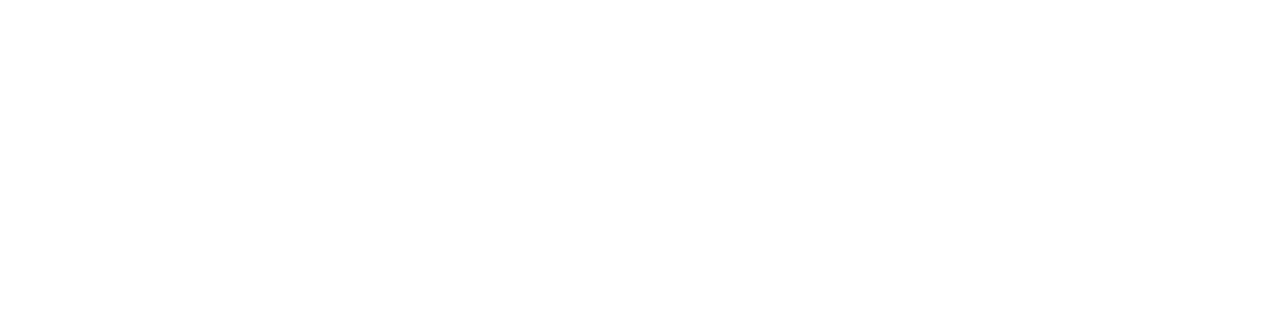
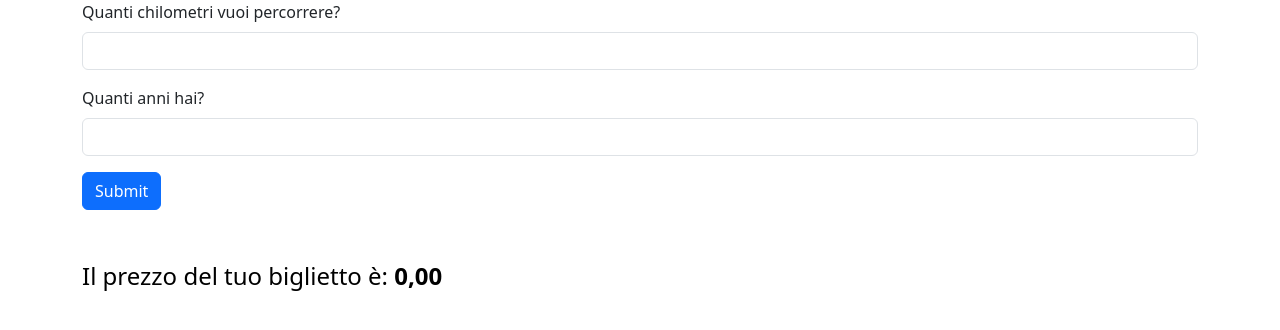
Before and after one commit to CarloBattista/js-biglietto-treno, a plain HTML site: page index.html in a window 1280 px wide. Drawn offline with nearby package versions, Linux system fonts and the light colour scheme.

Commit message:
import bootstrap

```diff
--- /dev/null
+++ b/_assets/css/main.css
@@ -0,0 +1,24 @@
+* {
+    box-sizing: border-box;
+    margin: 0;
+    padding: 0;
+    text-decoration: none;
+    list-style: none;
+    list-style-type: none;
+}
+
+body {
+    font-family: 'Poppins', sans-serif;
+    background-color: #fff;
+    color: #000;
+}
+
+.container_price{
+    color: #000;
+    font-size: 1.5rem;
+    font-weight: 400;
+}
+
+.container_price .display_price{
+    font-weight: 600;
+}
--- a/index.html
+++ b/index.html
@@ -4,14 +4,38 @@
     <meta charset="UTF-8">
     <meta http-equiv="X-UA-Compatible" content="IE=edge">
     <meta name="viewport" content="width=device-width, initial-scale=1.0">
-    <title>Document</title>
+    <title>js-biglietto-treno</title>
+
+    <!-- CSS -->
+    <link rel="stylesheet" href="./_assets/css/main.css">
+
+    <!-- CDN -->
+    <link href="https://cdn.jsdelivr.net/npm/bootstrap@5.3.0-alpha1/dist/css/bootstrap.min.css" rel="stylesheet" integrity="sha384-GLhlTQ8iRABdZLl6O3oVMWSktQOp6b7In1Zl3/Jr59b6EGGoI1aFkw7cmDA6j6gD" crossorigin="anonymous">
 
 </head>
 <body>
 
+    <div class="container mb-5">
+        <div class="mb-3">
+            <label for="kmDaPercorrere" class="form-label">Quanti chilometri vuoi percorrere?</label>
+            <input type="number" class="form-control" id="kmDaPercorrere" aria-describedby="kmDaPercorrere" required>
+        </div>
+        <div class="mb-3">
+            <label for="agePeople" class="form-label">Quanti anni hai?</label>
+            <input type="number" class="form-control" id="agePeople" aria-describedby="agePeople" required>
+        </div>
+        <button type="submit" class="btn btn-primary" onclick="btnSubmit()">Submit</button>
+    </div>
+
+    <div class="container container_price">
+        <span>Il prezzo del tuo biglietto è: </span>
+        <span class="display_price" id="display_price">0,00</span>
+        <!-- <span class="">€</span> -->
+    </div>
 
     <!-- SCRIPT -->
     <script src="./_assets/js/main.js"></script>
+    <script src="https://cdn.jsdelivr.net/npm/bootstrap@5.3.0-alpha1/dist/js/bootstrap.bundle.min.js" integrity="sha384-w76AqPfDkMBDXo30jS1Sgez6pr3x5MlQ1ZAGC+nuZB+EYdgRZgiwxhTBTkF7CXvN" crossorigin="anonymous"></script>
 
 </body>
 </html>
```
